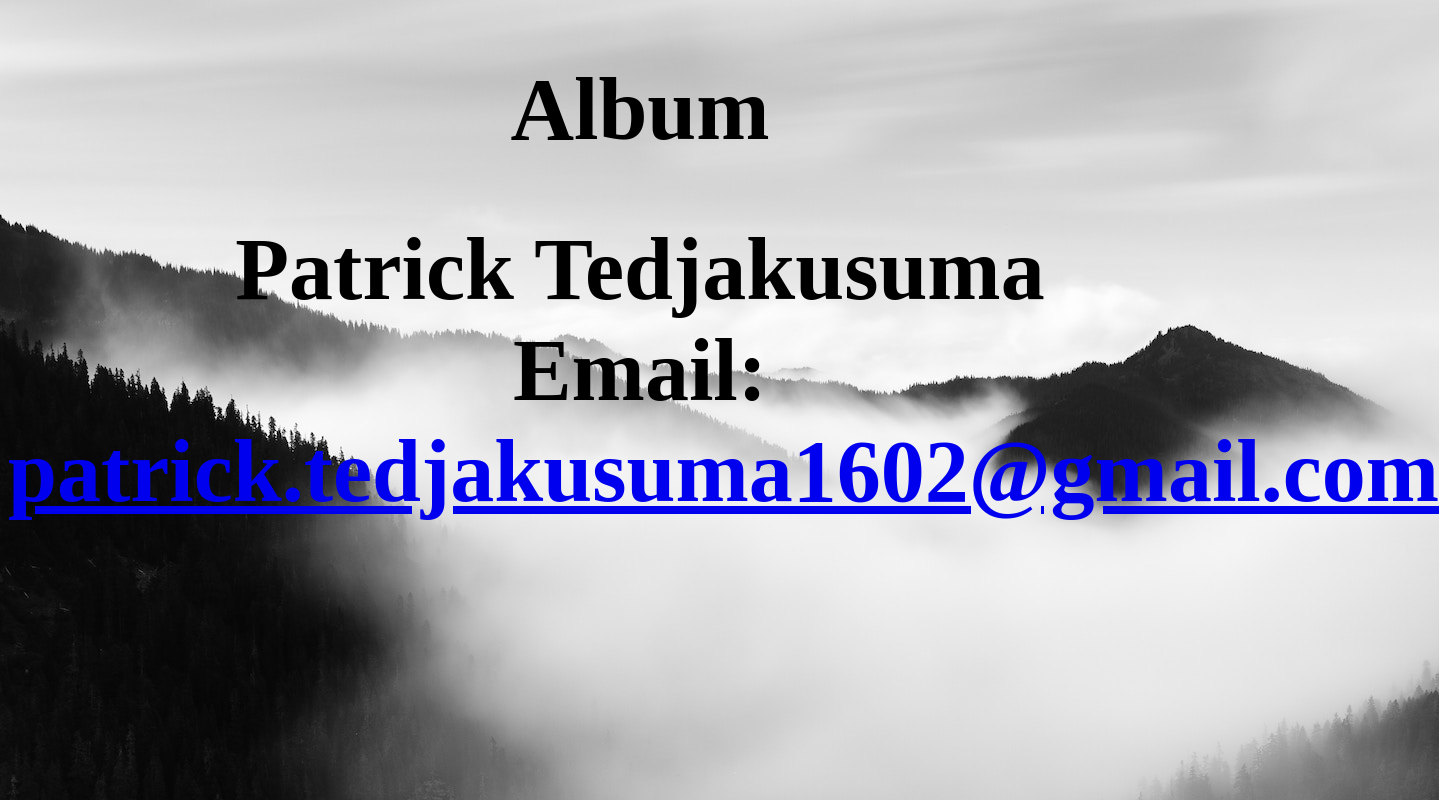
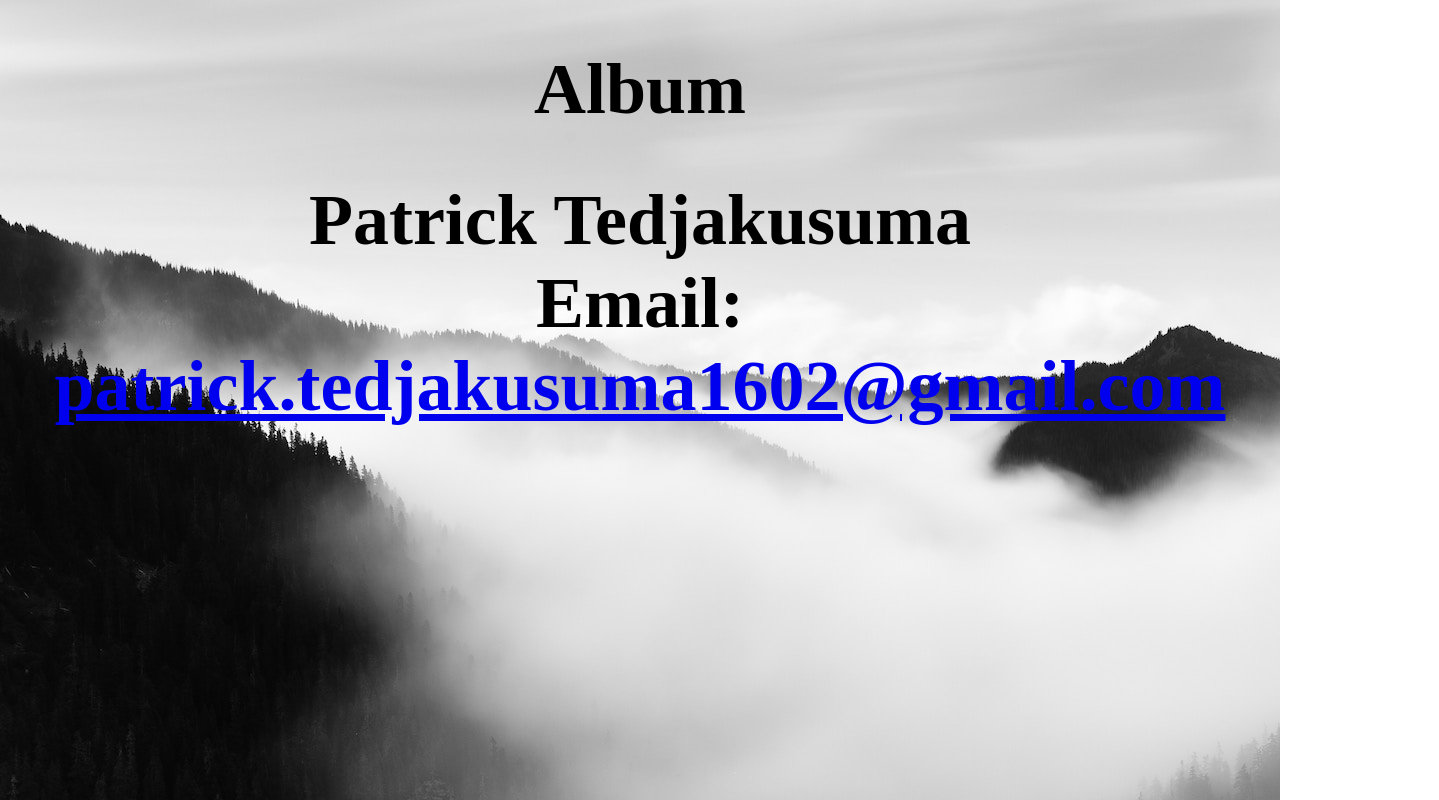
Before and after one commit to Patrick1602/Patrick1602.github.io, a plain HTML site: page docs/Website.html in a window 1280 px wide. Shown: the whole page, 1439 px wide, since content can reach past the window. Drawn offline with Linux system fonts and the light colour scheme.

Commit message:
Update Website.html

```diff
--- a/docs/Website.html
+++ b/docs/Website.html
@@ -3,7 +3,7 @@
   <head>
     <style>
       body {background-image: url("Images/mountain.jpg");}
-      h1{text-align: center; font-family:Lucida Handwriting; font-size: 5.5em; /* 40px/16=2.5em */}
+      h1{text-align: center; font-family:Lucida Handwriting; font-size: 4.5em; /* 40px/16=2.5em */}
     </style>
   <title>Main Page</title>
   </head>
```
